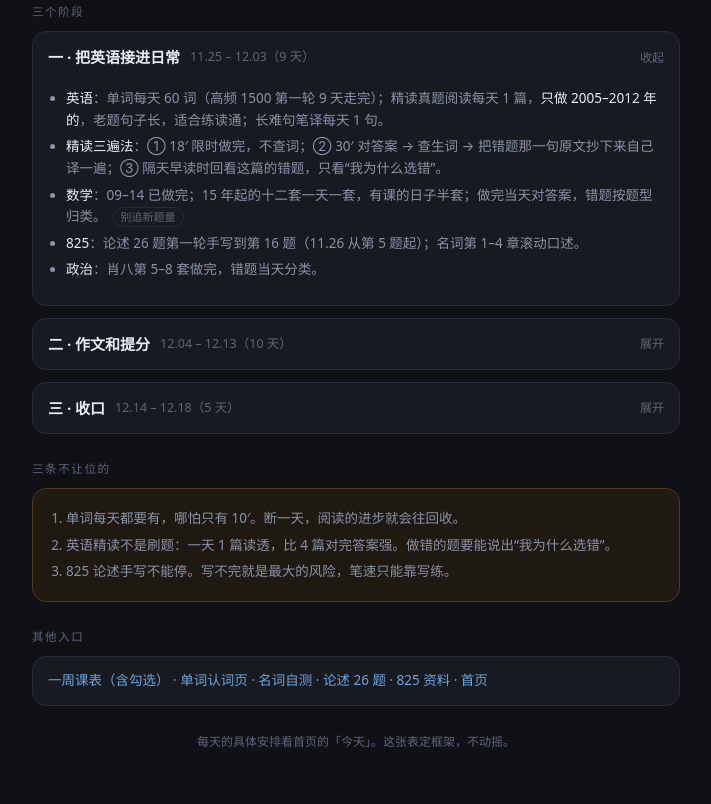
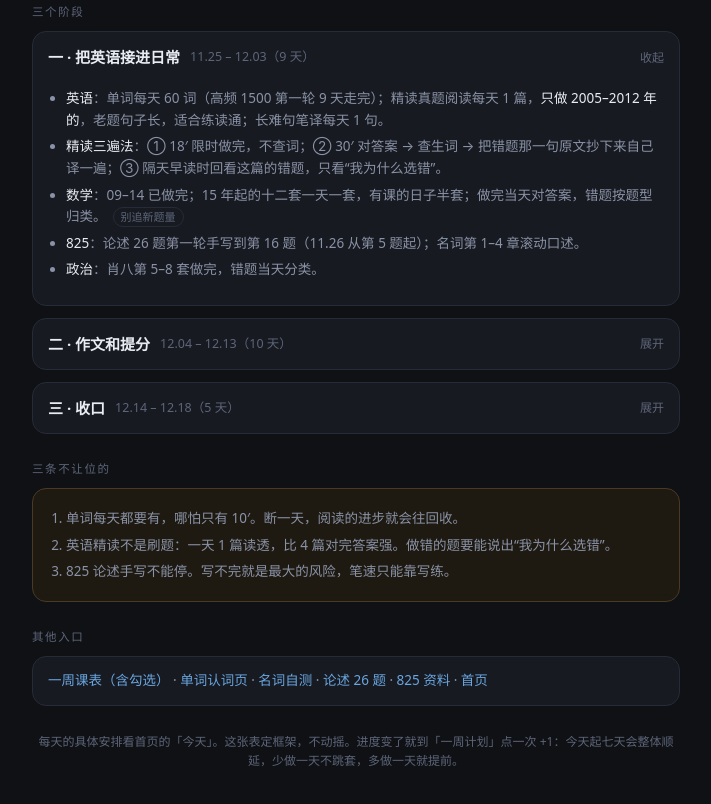
Before and after one commit to Snowwalk-coalzero/kaoyan, a plain HTML site: page plan.html in a window 1280 px wide. Shown: the part 1015-1819 px from the top of the page, without its empty margins (284-995 px from the left). Drawn offline with Linux system fonts and the light colour scheme.

Commit message:
week: realtime rolling schedule (today + done), essay +1 button

```diff
--- a/plan.html
+++ b/plan.html
@@ -162,7 +162,7 @@
     <a href="index.html">首页</a>
   </div>
 
-  <footer>每天的具体安排看首页的「今天」。这张表定框架，不动摇。</footer>
+  <footer>每天的具体安排看首页的「今天」。这张表定框架，不动摇。进度变了就到「一周计划」点一次 +1：今天起七天会整体顺延，少做一天不跳套，多做一天就提前。</footer>
 </div>
 
 <script>
```
